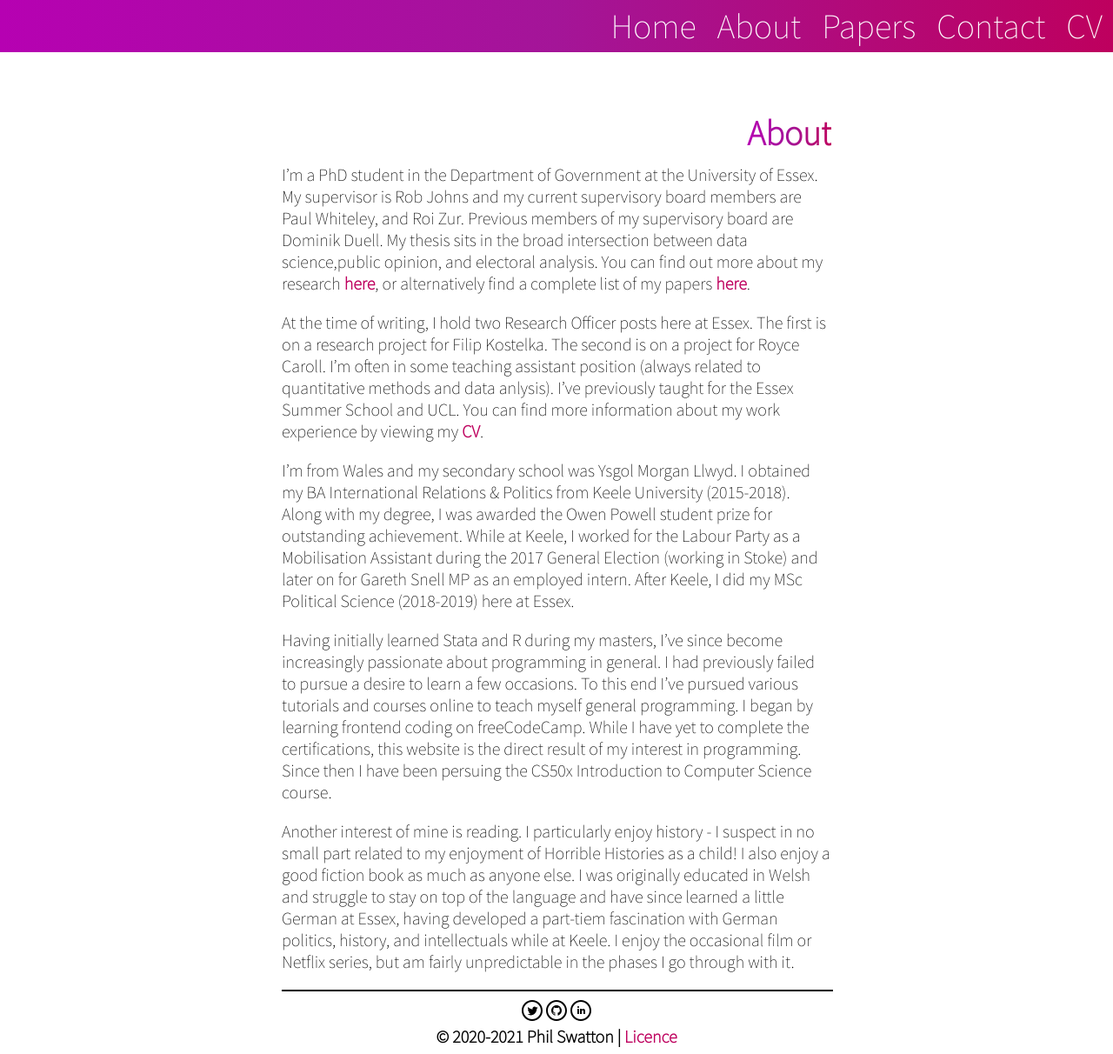
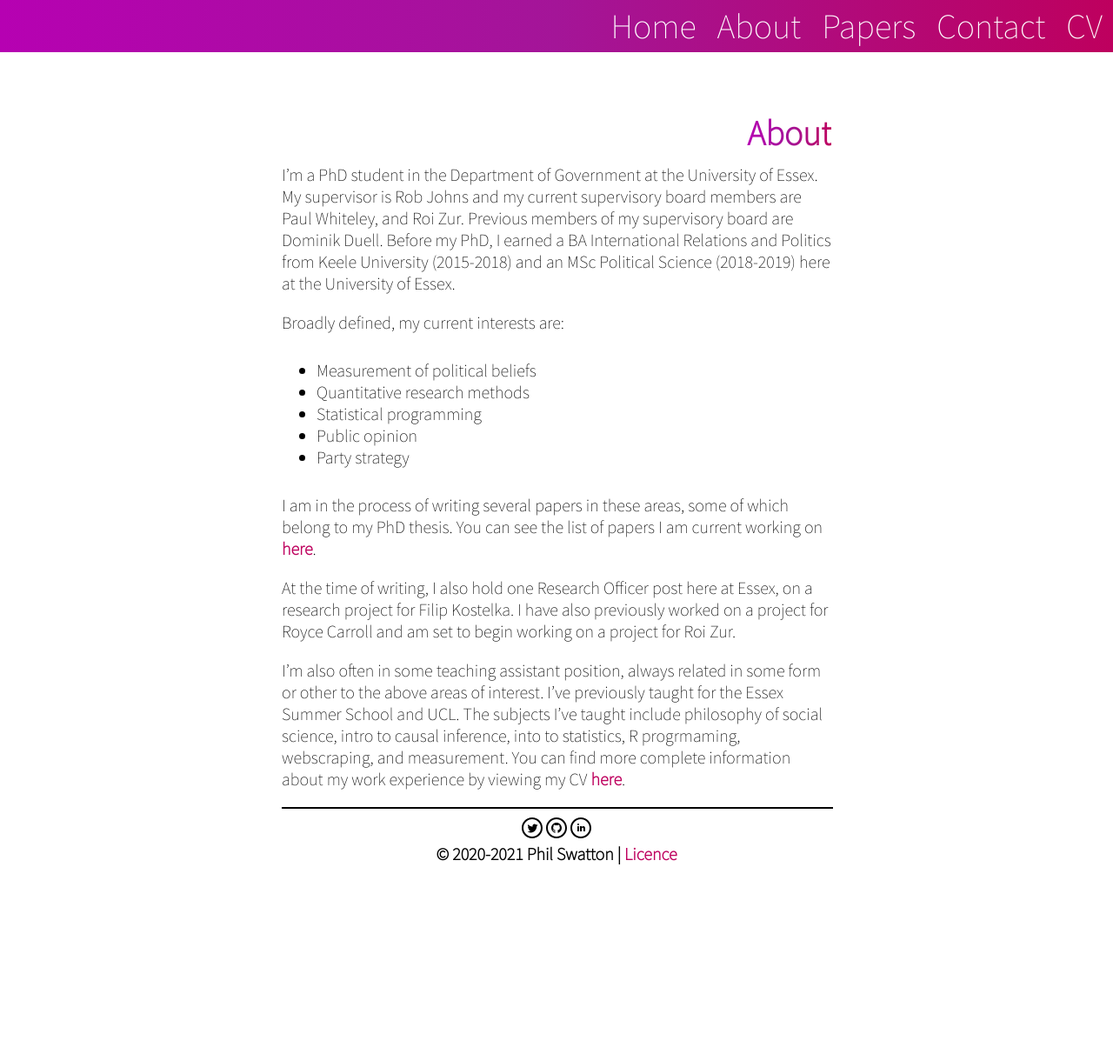
Before and after one commit to philswatton/philswatton.github.io, a Jekyll site: the page built from about.md, in a window 1280 px wide and 1212 px high. Shown: the whole window at 87% size. Built offline with Jekyll 4.4.1, drawn with Linux system fonts in a browser that asks for light colours.

Commit message:
updated about

```diff
--- a/about.md
+++ b/about.md
@@ -4,12 +4,17 @@ title: About
 css: default.css
 ---
 
-I'm a PhD student in the Department of Government at the University of Essex. My supervisor is Rob Johns and my current supervisory board members are Paul Whiteley, and Roi Zur. Previous members of my supervisory board are Dominik Duell. My thesis sits in the broad intersection between data science,public opinion, and electoral analysis. You can find out more about my research [here](/research), or alternatively find a complete list of my papers [here](/publications).
+I'm a PhD student in the Department of Government at the University of Essex. My supervisor is Rob Johns and my current supervisory board members are Paul Whiteley, and Roi Zur. Previous members of my supervisory board are Dominik Duell. Before my PhD, I earned a BA International Relations and Politics from Keele University (2015-2018) and an MSc Political Science (2018-2019) here at the University of Essex.
 
-At the time of writing, I hold two Research Officer posts here at Essex. The first is on a research project for Filip Kostelka. The second is on a project for Royce Caroll. I'm often in some teaching assistant position (always related to quantitative methods and data anlysis). I've previously taught for the Essex Summer School and UCL. You can find more information about my work experience by viewing my [CV](/philswatton_cv.pdf).
+Broadly defined, my current interests are:
+- Measurement of political beliefs
+- Quantitative research methods
+- Statistical programming
+- Public opinion
+- Party strategy
 
-I'm from Wales and my secondary school was Ysgol Morgan Llwyd. I obtained my BA International Relations & Politics from Keele University (2015-2018). Along with my degree, I was awarded the Owen Powell student prize for outstanding achievement. While at Keele, I worked for the Labour Party as a Mobilisation Assistant during the 2017 General Election (working in Stoke) and later on for Gareth Snell MP as an employed intern. After Keele, I did my MSc Political Science (2018-2019) here at Essex.
+I am in the process of writing several papers in these areas, some of which belong to my PhD thesis. You can see the list of papers I am current working on [here](/publications).
 
-Having initially learned Stata and R during my masters, I've since become increasingly passionate about programming in general. I had previously failed to pursue a desire to learn a few occasions. To this end I've pursued various tutorials and courses online to teach myself general programming. I began by learning frontend coding on freeCodeCamp. While I have yet to complete the certifications, this website is the direct result of my interest in programming. Since then I have been persuing the CS50x Introduction to Computer Science course.
+At the time of writing, I also hold one Research Officer post here at Essex, on a research project for Filip Kostelka. I have also previously worked on a project for Royce Carroll and am set to begin working on a project for Roi Zur.
 
-Another interest of mine is reading. I particularly enjoy history - I suspect in no small part related to my enjoyment of Horrible Histories as a child! I also enjoy a good fiction book as much as anyone else. I was originally educated in Welsh and struggle to stay on top of the language and have since learned a little German at Essex, having developed a part-tiem fascination with German politics, history, and intellectuals while at Keele. I enjoy the occasional film or Netflix series, but am fairly unpredictable in the phases I go through with it.
+I'm also often in some teaching assistant position, always related in some form or other to the above areas of interest. I've previously taught for the Essex Summer School and UCL. The subjects I've taught include philosophy of social science, intro to causal inference, into to statistics, R progrmaming, webscraping, and measurement. You can find more complete information about my work experience by viewing my CV [here](/philswatton_cv.pdf).
```
